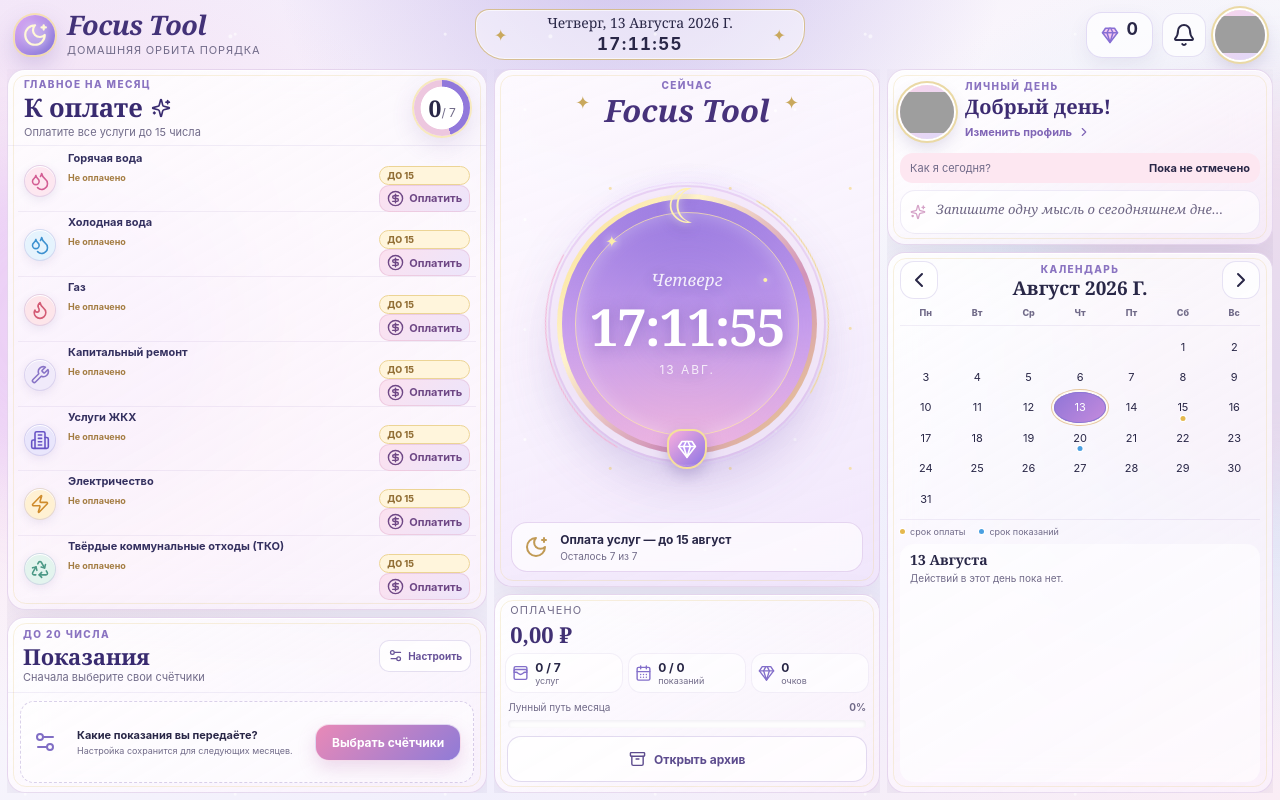
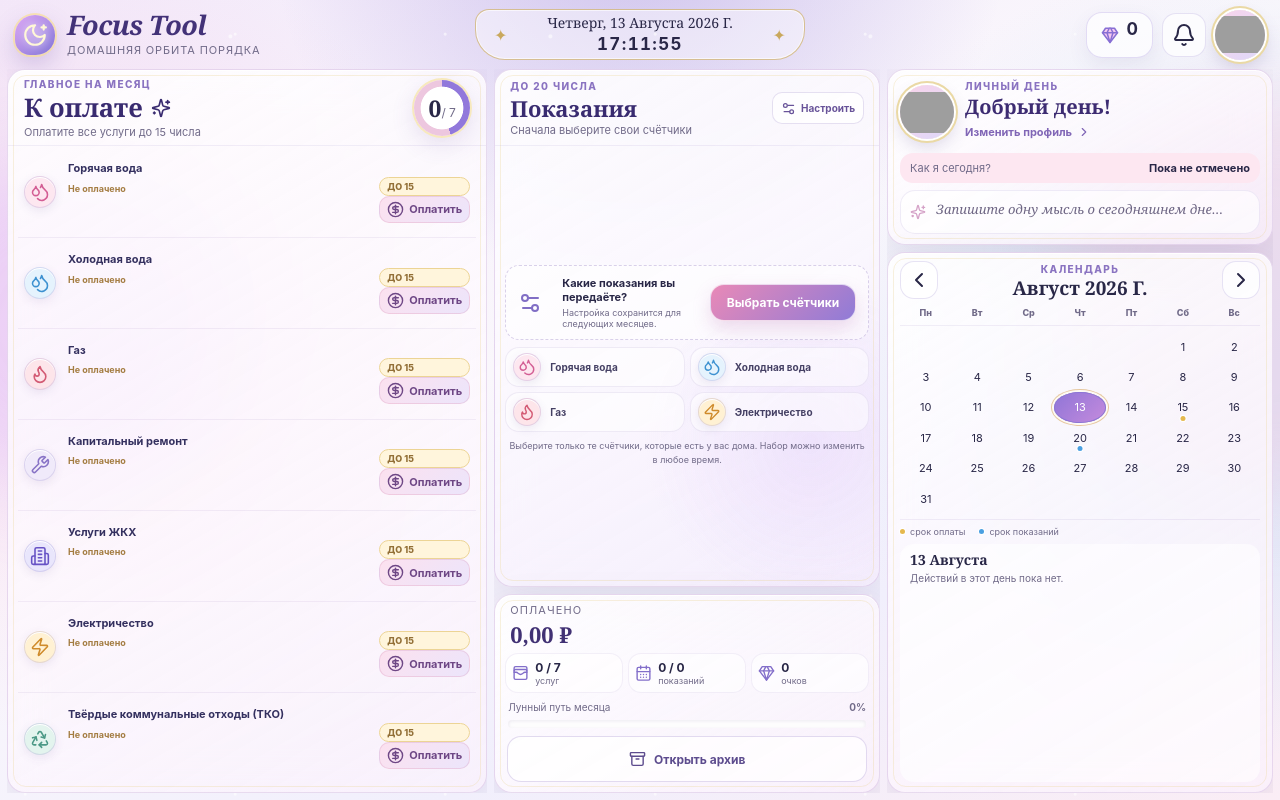
Before and after one commit to itstxaviers-svg/Utilitybills, a React (Vite) app: page / in a window 1280 px wide. Built offline with nearby package versions, Linux system fonts and the light colour scheme; grey boxes are pictures that could not be loaded.

Commit message:
Refine readings dashboard and rewards navigation

```diff
--- a/src/App.tsx
+++ b/src/App.tsx
@@ -1,5 +1,6 @@
 import {
   Archive,
+  ArrowLeft,
   Bell,
   BellRing,
   Building2,
@@ -45,6 +46,7 @@ import {
   getSelectedMeterIds,
   lifetimePoints,
   loadState,
+  METER_UTILITY_IDS,
   makeJournal,
   makeLedger,
   monthKeyToDate,
@@ -78,7 +80,7 @@ function UtilityIcon({ utility, size = 20 }: { utility: UtilityTemplate; size?:
   return <span className={`utility-icon tone-${utility.tone}`}><Icon size={size} strokeWidth={1.9} /></span>;
 }
 
-function Modal({ title, children, onClose, className = "" }: { title: string; children: ReactNode; onClose: () => void; className?: string }) {
+function Modal({ title, children, onClose, onBack, className = "" }: { title: string; children: ReactNode; onClose: () => void; onBack?: () => void; className?: string }) {
   const ref = useRef<HTMLDivElement>(null);
   const onCloseRef = useRef(onClose);
   onCloseRef.current = onClose;
@@ -102,7 +104,11 @@ function Modal({ title, children, onClose, className = "" }: { title: string; ch
   return (
     <div className="modal-backdrop" onMouseDown={(event) => event.target === event.currentTarget && onClose()}>
       <section ref={ref} className={`modal ${className}`} role="dialog" aria-modal="true" aria-label={title}>
-        <header className="modal-header"><div><span className="eyebrow">Focus Tool</span><h2>{title}</h2></div><button className="icon-button" onClick={onClose} aria-label="Закрыть"><X /></button></header>
+        <header className={`modal-header ${onBack ? "has-back" : ""}`}>
+          {onBack && <button className="icon-button modal-back-button" onClick={onBack} aria-label="Назад в профиль"><ArrowLeft /></button>}
+          <div className="modal-heading"><span className="eyebrow">Focus Tool</span><h2>{title}</h2></div>
+          <button className="icon-button modal-close-button" onClick={onClose} aria-label="Закрыть и вернуться на главный экран"><X /></button>
+        </header>
         {children}
       </section>
     </div>
@@ -145,21 +151,6 @@ function TopBarClock() {
   const compactDate = new Intl.DateTimeFormat("ru-RU", { day: "numeric", month: "short" }).format(now);
   const time = new Intl.DateTimeFormat("ru-RU", { hour: "2-digit", minute: "2-digit", second: "2-digit", hour12: false }).format(now);
   return <><div className="top-date"><span>{date}</span><strong>{time}</strong></div><div className="mobile-time"><span>{compactDate}</span><strong>{time}</strong></div></>;
-}
-
-function LiveClockCard({ deadline }: { deadline: ReturnType<typeof nextDeadlineText> }) {
-  const now = useClock();
-  const time = new Intl.DateTimeFormat("ru-RU", { hour: "2-digit", minute: "2-digit", second: "2-digit", hour12: false }).format(now);
-  const compactDate = new Intl.DateTimeFormat("ru-RU", { day: "numeric", month: "short" }).format(now);
-  return <article className="card live-clock-card">
-    <div className="clock-title"><span>✦</span><div><span className="eyebrow">Сейчас</span><h2>Focus Tool</h2></div><span>✦</span></div>
-    <div className="clock-orbit" aria-label={`Текущее время ${time}`}>
-      <span className="orbit-star orbit-star-one">✦</span><span className="orbit-star orbit-star-two">·</span><span className="orbit-moon">☾</span>
-      <div className="clock-inner"><small>{new Intl.DateTimeFormat("ru-RU", { weekday: "long" }).format(now)}</small><strong>{time}</strong><span>{compactDate}</span></div>
-      <Gem className="clock-gem" />
-    </div>
-    <div className="clock-note"><MoonStar /><span><strong>{deadline.body}</strong><small>{deadline.foot}</small></span></div>
-  </article>;
 }
 
 function AvatarDisplay({ state, size = "normal" }: { state: AppState; size?: "normal" | "large" }) {
@@ -220,6 +211,7 @@ export default function App() {
   const paidCount = state.utilities.filter((utility) => utility.enabled && ledger.payments[utility.id]).length;
   const selectedMeterIds = getSelectedMeterIds(state, monthKey);
   const readingUtilities = selectedMeterIds.map((id) => state.utilities.find((utility) => utility.id === id)!).filter(Boolean);
+  const availableMeterUtilities = METER_UTILITY_IDS.map((id) => state.utilities.find((utility) => utility.id === id)!).filter(Boolean);
   const readingsCount = readingUtilities.filter((utility) => ledger.readings[utility.id]).length;
   const monthPaidTotal = monthTotal(state, monthKey);
   const activeBadge = badgeById(state.badgeCollection.activeBadgeId);
@@ -362,6 +354,7 @@ export default function App() {
     return { ...event, utility, payment };
   });
   const totalMonthlyActions = 7 + readingUtilities.length;
+  const readingDeadlineLabel = `До 20 ${new Intl.DateTimeFormat("ru-RU", { month: "long" }).format(monthKeyToDate(monthKey))}`;
 
   return (
     <div className={`app ${state.profile.reducedEffects ? "effects-reduced" : ""}`}>
@@ -402,20 +395,23 @@ export default function App() {
             {paidCount === 7 && <div className="earned-teaser"><Sparkles /> Все платежи месяца закрыты. Награда заработана и откроется после завершения месяца.</div>}
           </article>
 
-          <article className="card readings-card">
-            <div className="section-heading compact"><div><span className="eyebrow">До 20 числа</span><h2>Показания</h2><p>{state.meterSettings.configured ? "Отметьте факт передачи показаний" : "Сначала выберите свои счётчики"}</p></div><div className="readings-tools"><button className="settings-button" onClick={() => setMeterSettingsOpen(true)}><Settings2 /> <span>Настроить</span></button>{state.meterSettings.configured && <div className="mini-progress"><strong>{readingsCount}</strong> / {readingUtilities.length}</div>}</div></div>
-            {!state.meterSettings.configured ? <div className="meter-empty"><Settings2 /><div><strong>Какие показания вы передаёте?</strong><p>Настройка сохранится для следующих месяцев.</p></div><button className="primary" onClick={() => setMeterSettingsOpen(true)}>Выбрать счётчики</button></div> : readingUtilities.length === 0 ? <div className="meter-empty compact"><Check /><div><strong>Показания не выбраны</strong><p>Для идеального месяца достаточно платежей вовремя.</p></div></div> : <div className="readings-grid">
-              {readingUtilities.map((utility) => {
-                const reading = ledger.readings[utility.id];
-                const overdue = !reading && now.getTime() > getDeadline(monthKey, 20);
-                return <button key={utility.id} className={`reading-item ${reading ? "is-done" : ""}`} onClick={() => toggleReading(utility.id)}><UtilityIcon utility={utility} size={18} /><span><strong>{utility.name}</strong><small>{reading ? (reading.onTime ? "Внесены вовремя" : "Внесены с опозданием") : overdue ? "Просрочено" : "Не внесены"}</small></span><i>{reading ? <Check /> : "+"}</i></button>;
-              })}
-            </div>}
-          </article>
         </section>
 
         <section className="center-column">
-          <LiveClockCard deadline={deadline} />
+          <article className="card readings-card central-readings-card">
+            <div className="section-heading compact"><div><span className="eyebrow">До 20 числа</span><h2>Показания</h2><p>{state.meterSettings.configured ? readingDeadlineLabel : "Сначала выберите свои счётчики"}</p></div><div className="readings-tools"><button className="settings-button" onClick={() => setMeterSettingsOpen(true)}><Settings2 /> <span>Настроить</span></button>{state.meterSettings.configured && <div className="mini-progress"><strong>{readingsCount}</strong> / {readingUtilities.length}</div>}</div></div>
+            {!state.meterSettings.configured ? <div className="meter-onboarding"><div className="meter-empty central-meter-empty"><Settings2 /><div><strong>Какие показания вы передаёте?</strong><p>Настройка сохранится для следующих месяцев.</p></div><button className="primary" onClick={() => setMeterSettingsOpen(true)}>Выбрать счётчики</button></div><div className="meter-options-preview">{availableMeterUtilities.map((utility) => <div key={utility.id}><UtilityIcon utility={utility} size={18} /><span>{utility.name}</span></div>)}</div><p className="meter-onboarding-note">Выберите только те счётчики, которые есть у вас дома. Набор можно изменить в любое время.</p></div> : readingUtilities.length === 0 ? <div className="meter-empty compact central-meter-empty"><Check /><div><strong>Показания не выбраны</strong><p>Для идеального месяца достаточно платежей вовремя.</p></div></div> : <>
+              <div className="readings-grid">
+                {readingUtilities.map((utility) => {
+                  const reading = ledger.readings[utility.id];
+                  const overdue = !reading && now.getTime() > getDeadline(monthKey, 20);
+                  const status = reading ? (reading.onTime ? "Внесены вовремя" : "Внесены с опозданием") : overdue ? "Просрочено" : "Не внесены";
+                  return <button key={utility.id} aria-label={`${utility.name}: ${status}`} className={`reading-item ${reading ? "is-done" : ""}`} onClick={() => toggleReading(utility.id)}><UtilityIcon utility={utility} size={18} /><span><strong>{utility.name}</strong><small>{status}{reading ? ` · ${formatDate(reading.submittedAt)}` : ""}</small></span><i>{reading ? <Check /> : "+"}</i></button>;
+                })}
+              </div>
+              <div className="readings-summary"><div><span>Передано</span><strong>{readingsCount} из {readingUtilities.length}</strong></div><span className="readings-progress"><i style={{ width: `${(readingsCount / readingUtilities.length) * 100}%` }} /></span></div>
+            </>}
+          </article>
 
           <article className="card month-summary-card">
             <div className="section-heading compact"><div><span className="eyebrow">Итоги месяца</span><h2>{formatMonth(monthKey)}</h2></div><Star className="gold-star" /></div>
@@ -469,7 +465,7 @@ export default function App() {
 
       {meterSettingsOpen && <MeterSettingsModal state={state} monthKey={monthKey} update={update} onClose={() => setMeterSettingsOpen(false)} onSaved={() => { setMeterSettingsOpen(false); setToast("Настройки показаний сохранены"); }} />}
 
-      {panel === "collection" && <Modal title="Коллекция наград" onClose={() => setPanel(null)} className="large-modal collection-modal"><div className="collection-top"><div><span>Собрано</span><strong>{state.badgeCollection.unlocked.length} / 12</strong></div><p>{state.badgeCollection.unlocked.length === 12 ? "Полная коллекция ✨" : "Закрывайте все семь платежей месяца, чтобы открывать новые значки."}</p></div><div className="constellation-progress"><i style={{ width: `${(state.badgeCollection.unlocked.length / 12) * 100}%` }} /></div><div className="badge-grid">{BADGES.map((badge) => { const unlock = state.badgeCollection.unlocked.find((item) => item.badgeId === badge.id); const active = state.badgeCollection.activeBadgeId === badge.id; return <button key={badge.id} disabled={!unlock} className={`${unlock ? "unlocked" : "locked"} ${active ? "active" : ""}`} onClick={() => unlock && update((draft) => { draft.badgeCollection.activeBadgeId = badge.id; })}>{unlock ? <ArtImage src={badge.src} alt={badge.name} /> : <span className="locked-art"><Lock /></span>}<strong>{badge.name}</strong><small>{unlock ? `${formatMonth(unlock.earnedForMonthKey)}${active ? " · Активная" : ""}` : "Пока закрыта"}</small></button>; })}</div></Modal>}
+      {panel === "collection" && <Modal title="Коллекция наград" onBack={() => setPanel("profile")} onClose={() => setPanel(null)} className="large-modal collection-modal"><div className="collection-top"><div><span>Собрано</span><strong>{state.badgeCollection.unlocked.length} / 12</strong></div><p>{state.badgeCollection.unlocked.length === 12 ? "Полная коллекция ✨" : "Закрывайте все семь платежей месяца, чтобы открывать новые значки."}</p></div><div className="constellation-progress"><i style={{ width: `${(state.badgeCollection.unlocked.length / 12) * 100}%` }} /></div><div className="badge-grid">{BADGES.map((badge) => { const unlock = state.badgeCollection.unlocked.find((item) => item.badgeId === badge.id); const active = state.badgeCollection.activeBadgeId === badge.id; return <button key={badge.id} disabled={!unlock} className={`${unlock ? "unlocked" : "locked"} ${active ? "active" : ""}`} onClick={() => unlock && update((draft) => { draft.badgeCollection.activeBadgeId = badge.id; })}>{unlock ? <ArtImage src={badge.src} alt={badge.name} /> : <span className="locked-art"><Lock /></span>}<strong>{badge.name}</strong><small>{unlock ? `${formatMonth(unlock.earnedForMonthKey)}${active ? " · Активная" : ""}` : "Пока закрыта"}</small></button>; })}</div></Modal>}
 
       {panel === "archive" && <Modal title="Архив" onClose={() => setPanel(null)} className="large-modal archive-modal"><ArchiveContent state={state} currentYear={now.getFullYear()} /></Modal>}
 
--- a/src/styles.css
+++ b/src/styles.css
@@ -240,3 +240,97 @@ body { overflow: hidden; }
 @media (max-width: 639px) {
   .app { padding-top: max(6px, env(safe-area-inset-top)); }.topbar { min-height: 50px; }.brand-moon { width: 38px; height: 38px; }.brand strong { font-size: 18px; }.avatar { width: 42px; height: 42px; }.badge-button img, .badge-button .art-fallback { width: 29px; height: 29px; }.section-heading { padding: 13px 13px 9px; }.section-heading.compact { align-items: flex-start; padding: 11px 12px 8px; }.section-heading.compact h2 { font-size: 22px; }.readings-tools { align-items: flex-end; flex-direction: column; }.settings-button span { display: none; }.meter-empty { grid-template-columns: 32px 1fr; }.meter-empty .primary { grid-column: 1 / -1; width: 100%; }.readings-grid { grid-template-columns: 1fr; }.live-clock-card { min-height: min(455px, calc(100dvh - 175px)); }.clock-orbit { width: clamp(218px, min(78vw, 39vh), 310px); }.summary-stats > div { display: flex; text-align: left; }.calendar-card { min-height: calc(100dvh - 130px); }.calendar-grid > span, .calendar-grid > button { min-height: 40px; height: clamp(40px, 6.1vh, 48px); }.profile-hero { padding: 11px; }.profile-section { margin-top: 16px; padding-top: 14px; }.profile-footer { align-items: stretch; flex-direction: column; }.profile-footer .danger-subtle { width: 100%; }.modal-actions:not(.final-reset-actions) { flex-direction: column-reverse; }.modal-actions:not(.final-reset-actions) button { width: 100%; }
 }
+
+/* Utility-first dashboard: readings replace the removed central clock card. */
+.modal-header.has-back {
+  display: grid;
+  grid-template-columns: 44px minmax(0, 1fr) 44px;
+  align-items: center;
+}
+.modal-header.has-back .modal-heading { min-width: 0; }
+.modal-header.has-back .modal-back-button { justify-self: start; }
+.modal-header.has-back .modal-close-button { justify-self: end; }
+
+.readings-summary {
+  flex: 0 0 auto;
+  display: grid;
+  gap: 9px;
+  padding: 14px 16px 16px;
+  border-top: 1px solid rgba(141,117,190,.11);
+}
+.readings-summary > div { display: flex; align-items: baseline; justify-content: space-between; gap: 12px; }
+.readings-summary > div span { color: var(--text-soft); font-size: 10px; text-transform: uppercase; letter-spacing: .08em; }
+.readings-summary > div strong { color: #453776; font: 700 19px/1 var(--font-display); }
+.readings-progress { display: block; height: 8px; padding: 2px; border-radius: 99px; background: rgba(255,255,255,.78); box-shadow: inset 0 1px 4px rgba(79,59,124,.12); }
+.readings-progress i { display: block; height: 100%; border-radius: inherit; background: linear-gradient(90deg, #73b5da, #9a86dd, #edb0d3); transition: width .35s ease; }
+
+@media (min-width: 1024px) {
+  .left-column { grid-template-rows: minmax(0, 1fr); }
+  .central-readings-card {
+    display: flex;
+    flex-direction: column;
+    padding-bottom: 0;
+    background: radial-gradient(circle at 82% 72%, rgba(220,196,249,.34), transparent 34%), linear-gradient(150deg, rgba(255,255,255,.9), rgba(245,237,252,.78));
+  }
+  .central-readings-card .section-heading { flex: 0 0 auto; }
+  .central-readings-card .readings-grid {
+    min-height: 0;
+    flex: 1;
+    grid-template-columns: 1fr;
+    grid-auto-rows: minmax(58px, 1fr);
+    align-content: stretch;
+    overflow-y: auto;
+    padding: 12px 14px;
+  }
+  .central-readings-card .reading-item {
+    min-height: 58px;
+    grid-template-columns: 42px minmax(0, 1fr) 32px;
+    gap: 10px;
+    padding: 9px 11px;
+  }
+  .central-readings-card .reading-item .utility-icon { width: 40px; height: 40px; }
+  .central-readings-card .reading-item strong { font-size: 12px; }
+  .central-readings-card .reading-item small { font-size: 9px; }
+  .central-meter-empty { min-height: 0; flex: 1; margin: 12px 14px; align-content: center; }
+}
+
+@media (min-width: 1024px) and (max-height: 800px) {
+  .central-readings-card .readings-grid { padding: 7px 10px; }
+  .central-readings-card .reading-item { min-height: 50px; padding: 6px 8px; }
+  .readings-summary { gap: 5px; padding: 8px 11px 10px; }
+  .readings-summary > div strong { font-size: 16px; }
+}
+
+@media (min-width: 1024px) and (max-height: 620px) {
+  .central-readings-card .readings-grid { grid-template-columns: 1fr; grid-auto-rows: minmax(44px, 1fr); }
+  .central-readings-card .reading-item { min-height: 44px; grid-template-columns: 30px minmax(0, 1fr) 24px; }
+  .central-readings-card .reading-item .utility-icon { width: 28px; height: 28px; }
+  .readings-summary { padding-block: 5px 6px; }
+}
+
+@media (max-width: 1023px) {
+  .readings-summary { margin-top: 7px; }
+}
+
+.meter-onboarding {
+  min-height: 0;
+  flex: 1;
+  display: flex;
+  flex-direction: column;
+  justify-content: center;
+  gap: 12px;
+  padding: 14px;
+}
+.meter-onboarding .central-meter-empty { min-height: 0; flex: 0 0 auto; margin: 0; }
+.meter-options-preview { display: grid; grid-template-columns: repeat(2, minmax(0, 1fr)); gap: 8px; }
+.meter-options-preview > div { min-width: 0; display: flex; align-items: center; gap: 9px; padding: 9px 10px; border: 1px solid rgba(131,109,180,.12); border-radius: 14px; background: rgba(255,255,255,.5); }
+.meter-options-preview .utility-icon { flex: 0 0 auto; width: 34px; height: 34px; }
+.meter-options-preview span:last-child { min-width: 0; overflow: hidden; color: #454064; font-size: 10px; font-weight: 700; text-overflow: ellipsis; white-space: nowrap; }
+.meter-onboarding-note { margin: 0; padding: 0 4px; color: var(--text-soft); font-size: 9px; line-height: 1.5; text-align: center; }
+
+@media (min-width: 1024px) and (max-height: 800px) {
+  .meter-onboarding { gap: 7px; padding: 9px 10px; }
+  .meter-options-preview { gap: 5px; }
+  .meter-options-preview > div { padding: 5px 7px; }
+  .meter-options-preview .utility-icon { width: 28px; height: 28px; }
+}
```
